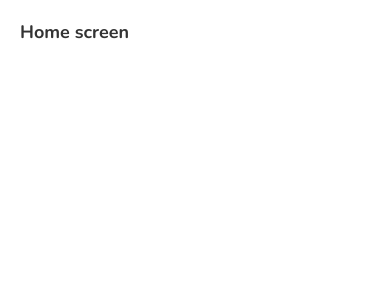
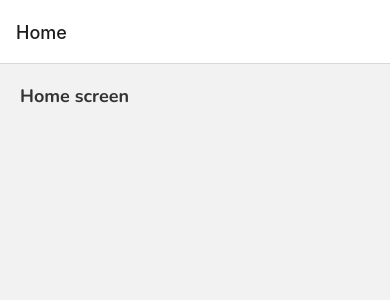
Before and after one commit to kurtreyn/gamezone, a React Native app: screen / in a window 390 px wide. Shown: the top 300 px of the page. Built offline with nearby package versions, Linux system fonts and the light colour scheme.

Commit message:
stack navigator

```diff
--- a/App.js
+++ b/App.js
@@ -1,9 +1,11 @@
 import React, { useState, useEffect } from 'react';
 import AppLoading from 'expo-app-loading';
+import { NavigationContainer } from '@react-navigation/native';
 import * as Font from 'expo-font';
 import Home from './screens/Home';
 import About from './screens/About';
 import ReviewDetails from './screens/ReviewDetails';
+import Navigator from './routes/homeStack';
 
 const getFonts = () => {
   return Font.loadAsync({
@@ -16,7 +18,11 @@
   const [fontsLoaded, setFontsLoaded] = useState(false);
 
   if (fontsLoaded) {
-    return <Home />;
+    return (
+      <NavigationContainer>
+        <Navigator />
+      </NavigationContainer>
+    );
   } else {
     return (
       <AppLoading
--- a/package.json
+++ b/package.json
@@ -11,6 +11,7 @@
   },
   "dependencies": {
     "@react-navigation/native": "^6.0.8",
+    "@react-navigation/stack": "^6.1.1",
     "expo": "~44.0.0",
     "expo-app-loading": "~1.3.0",
     "expo-status-bar": "~1.2.0",
--- /dev/null
+++ b/routes/homeStack.js
@@ -0,0 +1,16 @@
+import { createStackNavigator } from '@react-navigation/stack';
+import Home from '../screens/Home';
+import ReviewDetails from '../screens/ReviewDetails';
+
+const Stack = createStackNavigator();
+
+export default function HomeStack() {
+  return (
+    <Stack.Navigator>
+      <Stack.Screen name="Home" component={Home} />
+      <Stack.Screen name="ReviewDetails" component={ReviewDetails} />
+    </Stack.Navigator>
+  );
+}
+
+// to hide header title: <Stack.Navigator screenOptions={{ headerShown: false }}>
```
Also changed, not shown: 1 other file (tests, documents, lock files or other folders).
